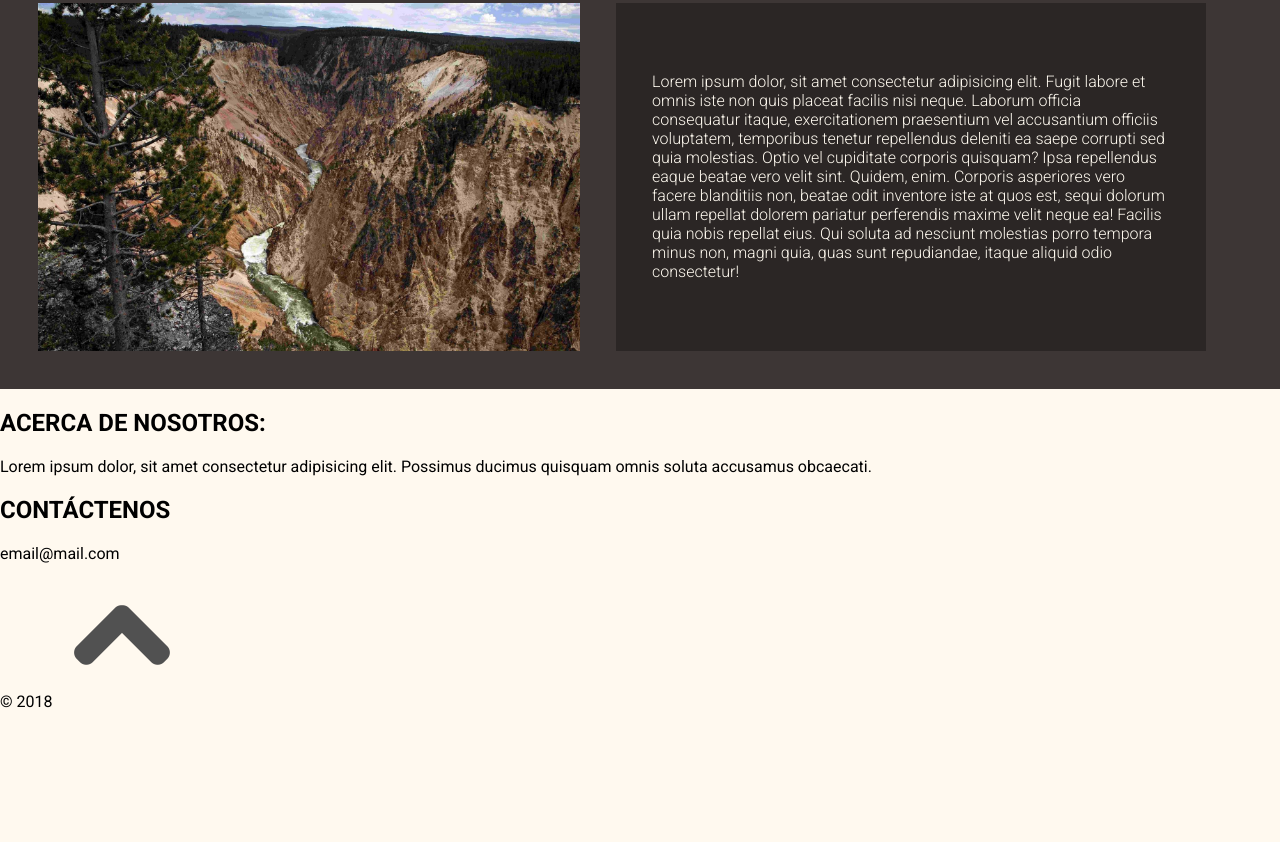
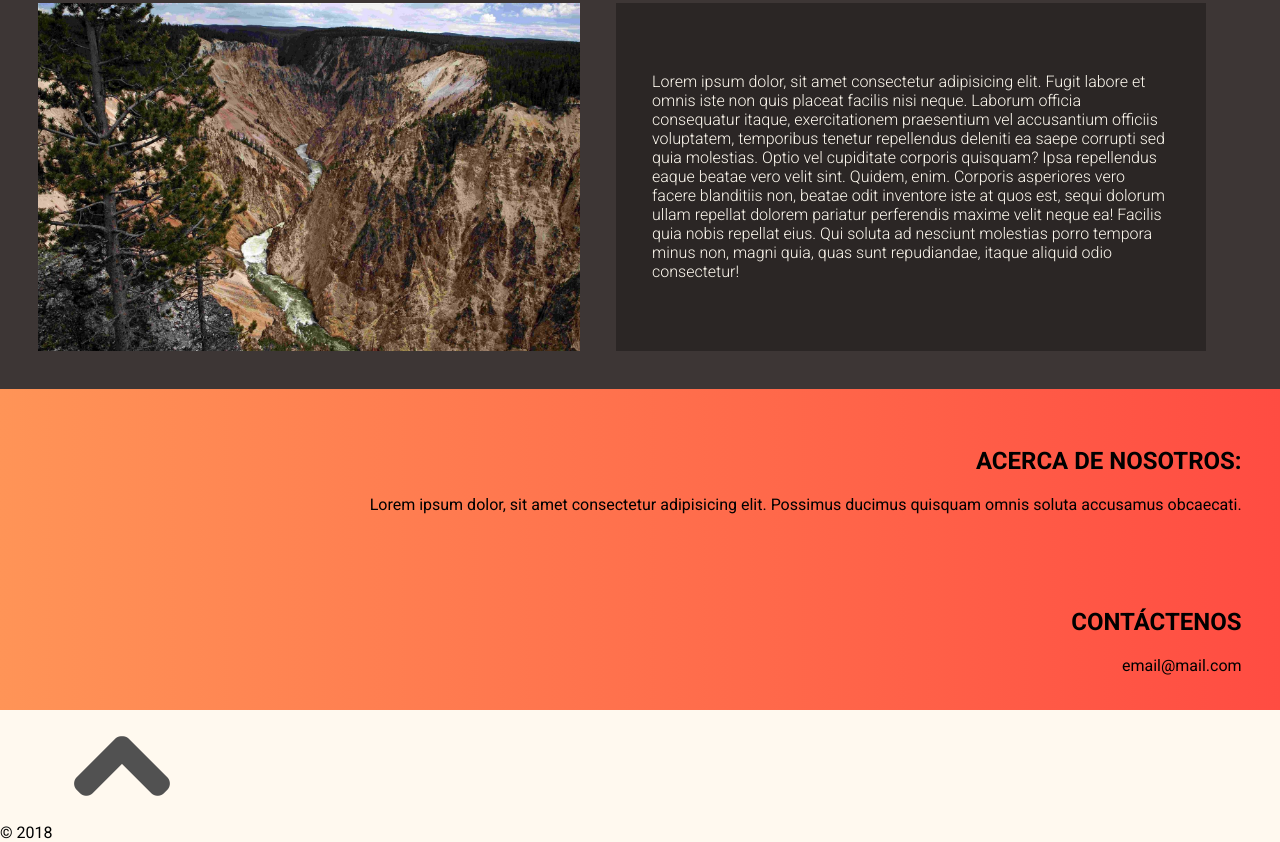
Before and after one commit to svictoreq/canones, a website: page index.html in a window 1280 px wide. Shown: the part 1501-2343 px from the top of the page. Before the commit the page ends 2212 px from the top, so only its background shows below. Drawn offline with Linux system fonts and the light colour scheme; files that its build step writes are made by us from their sources.

Commit message:
Agrega estilo a la seccion de contacto y acerca de

```diff
--- a/css/main.css
+++ b/css/main.css
@@ -128,3 +128,18 @@ figure figcaption {
 	background-color: rgba(0, 0, 0, 0.3);
 	font-weight: 300;
 }
+
+/* Acerca de y contactos */
+#acerca, #contacto {
+	background: rgba(255,148,87,1);
+  background: -moz-linear-gradient(left, rgba(255,148,87,1) 0%, rgba(255,76,66,1) 100%);
+  background: -webkit-gradient(left top, right top, color-stop(0%, rgba(255,148,87,1)), color-stop(100%, rgba(255,76,66,1)));
+  background: -webkit-linear-gradient(left, rgba(255,148,87,1) 0%, rgba(255,76,66,1) 100%);
+  background: -o-linear-gradient(left, rgba(255,148,87,1) 0%, rgba(255,76,66,1) 100%);
+  background: -ms-linear-gradient(left, rgba(255,148,87,1) 0%, rgba(255,76,66,1) 100%);
+  background: linear-gradient(to right, rgba(255,148,87,1) 0%, rgba(255,76,66,1) 100%);
+  filter: progid:DXImageTransform.Microsoft.gradient( startColorstr='#ff9457', endColorstr='#ff4c42', GradientType=1 );
+  padding: 3%;
+  padding-bottom: 1.5%;
+	text-align: right;
+}
```
